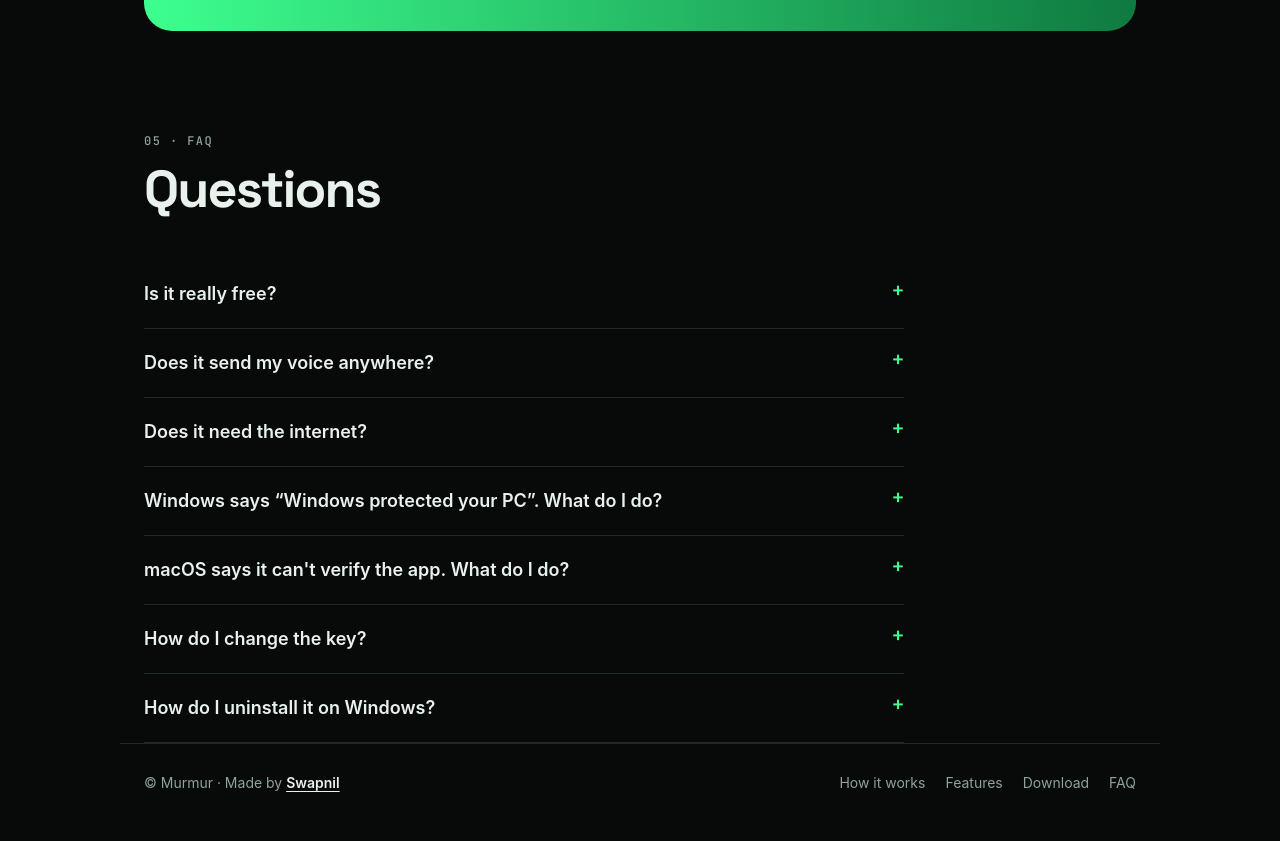
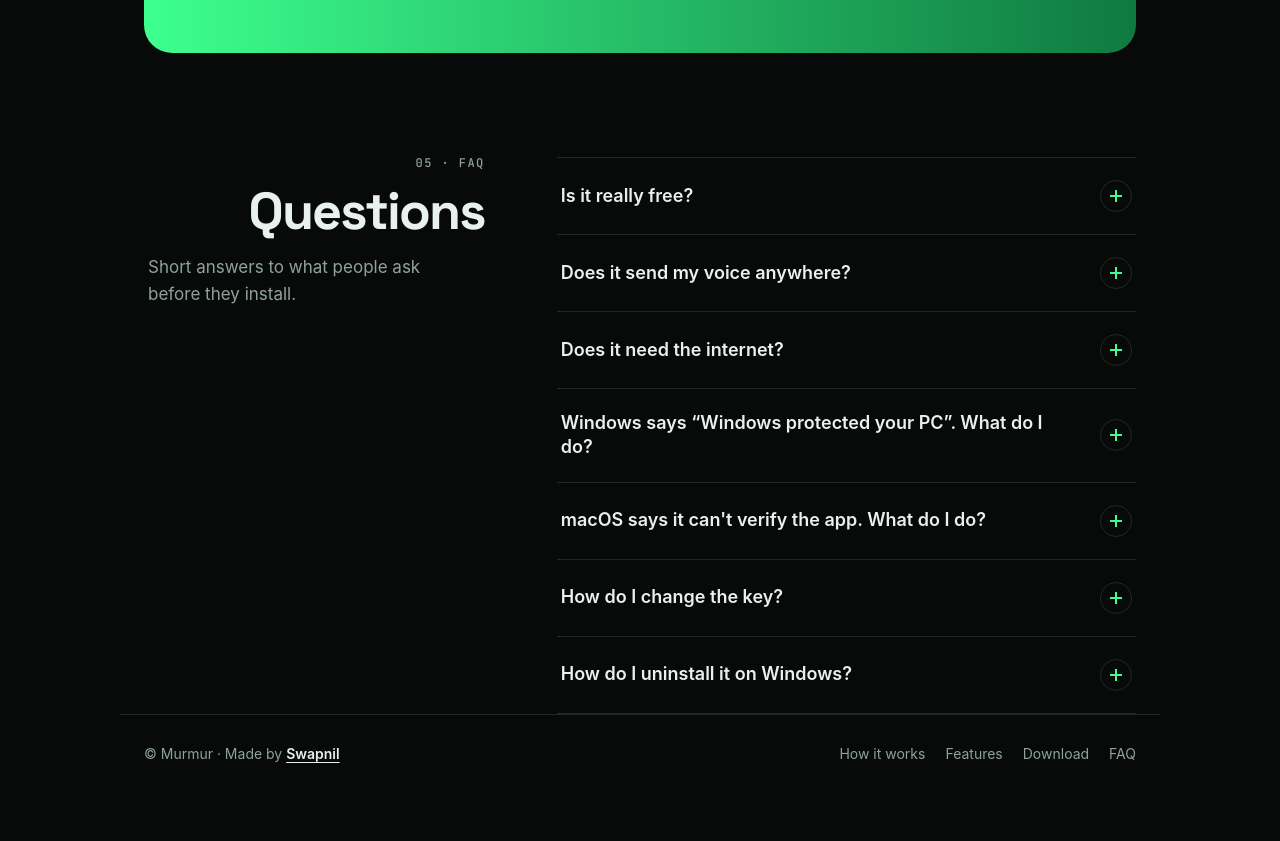
Before and after one commit to swaaaaaapnil/murmur, a plain HTML site: page index.html in a window 1280 px wide. Shown: the part 4315-5156 px from the top of the page. After the commit the page ends 5127 px from the top, so only its background shows below. Drawn offline with Linux system fonts and the light colour scheme.

Commit message:
Redesign FAQ layout; update macOS first-open steps to Open Anyway
Co-Authored-By: Claude Opus 5.5 <noreply@anthropic.com>

```diff
--- a/index.html
+++ b/index.html
@@ -186,13 +186,23 @@ h2{font-weight:700;font-size:clamp(32px,4.8vw,52px);line-height:1.02;letter-spac
 .plat .btn{margin-top:auto;width:100%}
 
 /* faq */
-.faq{max-width:760px}
+.faq{display:grid;grid-template-columns:minmax(0,1fr) minmax(0,1.7fr);gap:24px 72px;align-items:start}
+.faq .head{display:flex;flex-direction:column;gap:16px;margin:0;position:sticky;top:104px}
+.faq .head .lead{font-size:17px}
+.faq-list{border-top:1px solid var(--line)}
 .faq details{border-bottom:1px solid var(--line)}
-.faq summary{cursor:pointer;list-style:none;display:flex;justify-content:space-between;gap:16px;padding:20px 0;font-weight:600;font-size:18px}
+.faq summary{cursor:pointer;list-style:none;display:flex;align-items:center;justify-content:space-between;gap:24px;padding:22px 4px;font-weight:600;font-size:18px;line-height:1.35;border-radius:10px;transition:color .2s}
 .faq summary::-webkit-details-marker{display:none}
-.faq summary:after{content:"+";font:500 20px/1 var(--mono);color:var(--accent);transition:transform .2s}
-.faq details[open] summary:after{transform:rotate(45deg)}
-.faq p{color:var(--muted);margin:0 0 20px;max-width:640px}
+.faq summary:hover{color:var(--accent)}
+.faq summary:after{content:"";flex:none;width:30px;height:30px;border-radius:50%;border:1px solid var(--line);background:linear-gradient(var(--accent),var(--accent)) center/12px 2px no-repeat,linear-gradient(var(--accent),var(--accent)) center/2px 12px no-repeat;transition:transform .25s ease,border-color .2s,background-color .2s}
+.faq summary:hover:after{border-color:#34463c;background-color:var(--card)}
+.faq details[open] summary:after{transform:rotate(45deg);border-color:rgba(61,255,143,.35);background-color:rgba(61,255,143,.08)}
+.faq p{color:var(--muted);margin:0;padding:0 58px 24px 4px;max-width:640px;line-height:1.6}
+.faq details[open] p{animation:faqIn .25s ease}
+@keyframes faqIn{from{opacity:0;transform:translateY(-4px)}to{opacity:1;transform:none}}
+@media(prefers-reduced-motion:reduce){.faq details[open] p{animation:none}.faq summary:after{transition:none}}
+@media(max-width:900px){.faq{grid-template-columns:1fr;gap:36px}.faq .head{position:static}}
+@media(max-width:480px){.faq summary{font-size:17px;padding:18px 2px;gap:16px}.faq summary:after{width:28px;height:28px}.faq p{padding:0 44px 20px 2px}}
 
 footer{margin-top:104px;border-top:1px solid var(--line);padding-block:28px calc(48px + env(safe-area-inset-bottom,0px));color:var(--muted);font-size:14px;display:flex;justify-content:space-between;align-items:center;gap:16px;flex-wrap:wrap}
 footer .made a{color:var(--ink);font-weight:600}
@@ -390,7 +400,7 @@ Second point.</span><span class="chips"><span class="chip on">MAC</span><span cl
         <article class="plat" data-plat="mac">
           <div class="plat-top"><h3>Murmur for Mac</h3><span class="yours-tag">Yours</span></div>
           <dl><dt>FILE</dt><dd>Murmur.dmg · 3 MB</dd><dt>NEEDS</dt><dd>macOS 14 or later, Apple silicon</dd><dt>KEY</dt><dd>fn, or choose your own</dd></dl>
-          <p class="first">First open: drag Murmur into Applications, right-click it and choose Open. Then allow Microphone and Accessibility when asked.</p>
+          <p class="first">First open: drag Murmur into Applications and open it. If macOS says it can’t verify the app, click Done, then go to System Settings → Privacy &amp; Security and click <b>Open Anyway</b>. Then allow Microphone and Accessibility.</p>
           <a class="btn primary" aria-label="Download for Mac" href="https://github.com/swaaaaaapnil/murmur/releases/latest/download/Murmur.dmg"><svg class="os-ico" viewBox="0 0 24 24" fill="currentColor" aria-hidden="true"><path d="M12.152 6.896c-.948 0-2.415-1.078-3.96-1.04-2.04.027-3.91 1.183-4.961 3.014-2.117 3.675-.546 9.103 1.519 12.09 1.013 1.454 2.208 3.09 3.792 3.039 1.52-.065 2.09-.987 3.935-.987 1.831 0 2.35.987 3.96.948 1.637-.026 2.676-1.48 3.676-2.948 1.156-1.688 1.636-3.325 1.662-3.415-.039-.013-3.182-1.221-3.22-4.857-.026-3.04 2.48-4.494 2.597-4.559-1.429-2.09-3.623-2.324-4.39-2.376-2-.156-3.675 1.09-4.61 1.09zM15.53 3.83c.843-1.012 1.4-2.427 1.245-3.83-1.207.052-2.662.805-3.532 1.818-.78.896-1.454 2.338-1.273 3.714 1.338.104 2.715-.688 3.559-1.701"/></svg>Download</a>
         </article>
         <article class="plat" data-plat="win">
@@ -404,14 +414,16 @@ Second point.</span><span class="chips"><span class="chip on">MAC</span><span cl
   </section>
 
   <section class="faq" id="faq" aria-labelledby="faq-title">
-    <div class="head" style="grid-template-columns:1fr"><span class="label">05 · FAQ</span><h2 id="faq-title">Questions</h2></div>
+    <div class="head"><span class="label">05 · FAQ</span><h2 id="faq-title">Questions</h2><p class="lead">Short answers to what people ask before they install.</p></div>
+    <div class="faq-list">
     <details><summary>Is it really free?</summary><p>Yes. There's no subscription, no trial and no account. Download it and use it.</p></details>
     <details><summary>Does it send my voice anywhere?</summary><p>No. Speech recognition happens on your computer. Murmur has no servers and doesn't collect anything.</p></details>
     <details><summary>Does it need the internet?</summary><p>Only once, on Windows, to download the speech model (about 190 MB) the first time you open it. After that, both versions work fully offline.</p></details>
     <details><summary>Windows says “Windows protected your PC”. What do I do?</summary><p>Murmur isn't code-signed yet, so SmartScreen warns about it. Click More info, then Run anyway.</p></details>
-    <details><summary>macOS says it can't verify the app. What do I do?</summary><p>Drag Murmur to Applications, then right-click it and choose Open the first time. After that it opens normally.</p></details>
+    <details><summary>macOS says it can't verify the app. What do I do?</summary><p>Murmur isn’t notarized by Apple yet, so macOS shows that warning. Click Done, open System Settings → Privacy &amp; Security, scroll down and click <b>Open Anyway</b> next to Murmur, then confirm. You only do this once.</p></details>
     <details><summary>How do I change the key?</summary><p>On the Mac, open Settings from the menu bar icon. If you use fn, set System Settings → Keyboard → “Press 🌐 key to” → Do Nothing. On Windows, right-click the tray icon and choose Push-to-talk key.</p></details>
     <details><summary>How do I uninstall it on Windows?</summary><p>Right-click the tray icon and choose Uninstall Murmur, or remove it from Settings → Apps → Installed apps. It also deletes the speech model.</p></details>
+    </div>
   </section>
 </div>
 </main>
```
Also changed, not shown: 1 other file.
